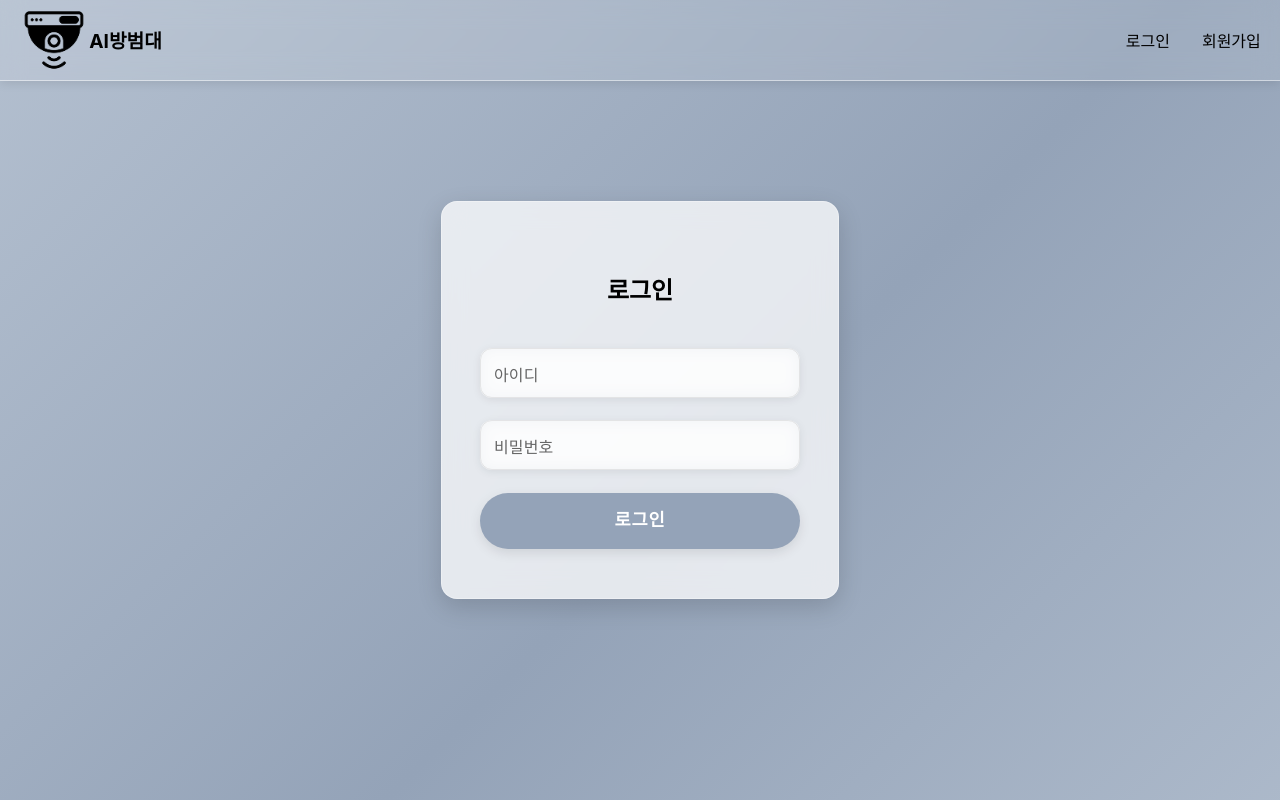
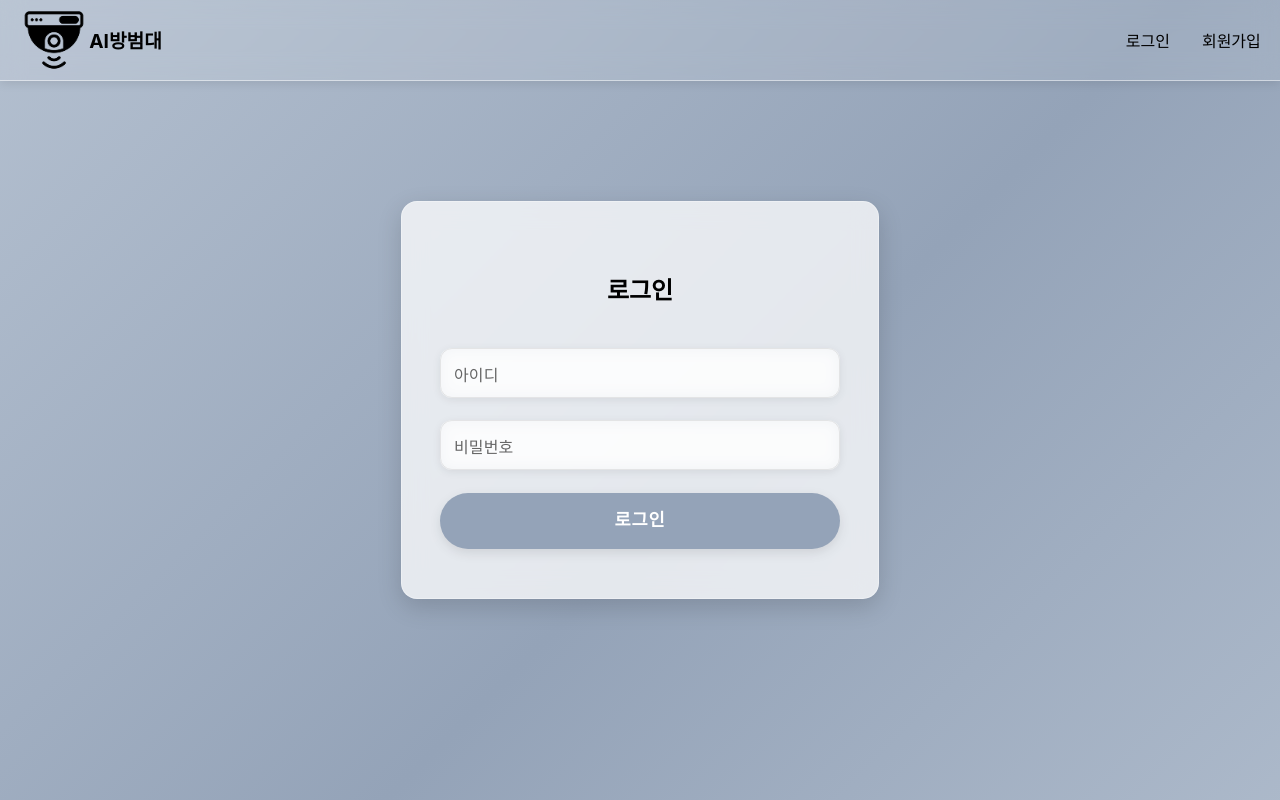
Before and after one commit to AI-Security-Guard/ASG, a React (Create React App) app in the folder client/: page /login in a window 1280 px wide. Built offline with nearby package versions, Linux system fonts and the light colour scheme.

Commit message:
desgin: 2차 로그인 수정 #41

```diff
--- a/client/src/page/LoginPage/LoginPage.style.js
+++ b/client/src/page/LoginPage/LoginPage.style.js
@@ -14,7 +14,9 @@ export const LoginBox = styled.div`
     flex-direction: column;
     justify-content: space-around;
     height: 40%;
-    width: 25%;
+    width: 100%;
+    max-width: 400px;
+    min-width: 300px;
     background: rgba(255, 255, 255, 0.75);
     padding: 3%;
     border-radius: 16px;
@@ -27,37 +29,3 @@ export const Title = styled.h2`
     font-size: 24px;
     text-align: center;
 `;
-
-// export const Button = styled.button`
-//     width: 100%;
-//     margin-top: 24px;
-//     padding: 14px;
-//     background-color: black;
-//     color: white;
-//     font-weight: bold;
-//     border: none;
-//     border-radius: 999px;
-//     font-size: 16px;
-//     cursor: pointer;
-
-//     &:hover {
-//         background-color: #222;
-//     }
-// `;
-
-// export const LinkWrapper = styled.div`
-//     margin-top: 24px;
-//     text-align: center;
-//     font-size: 14px;
-
-//     a {
-//         color: #111;
-//         text-decoration: none;
-//         margin: 0 6px;
-//         font-weight: bold;
-
-//         &:hover {
-//             text-decoration: underline;
-//         }
-//     }
-// `;
```
